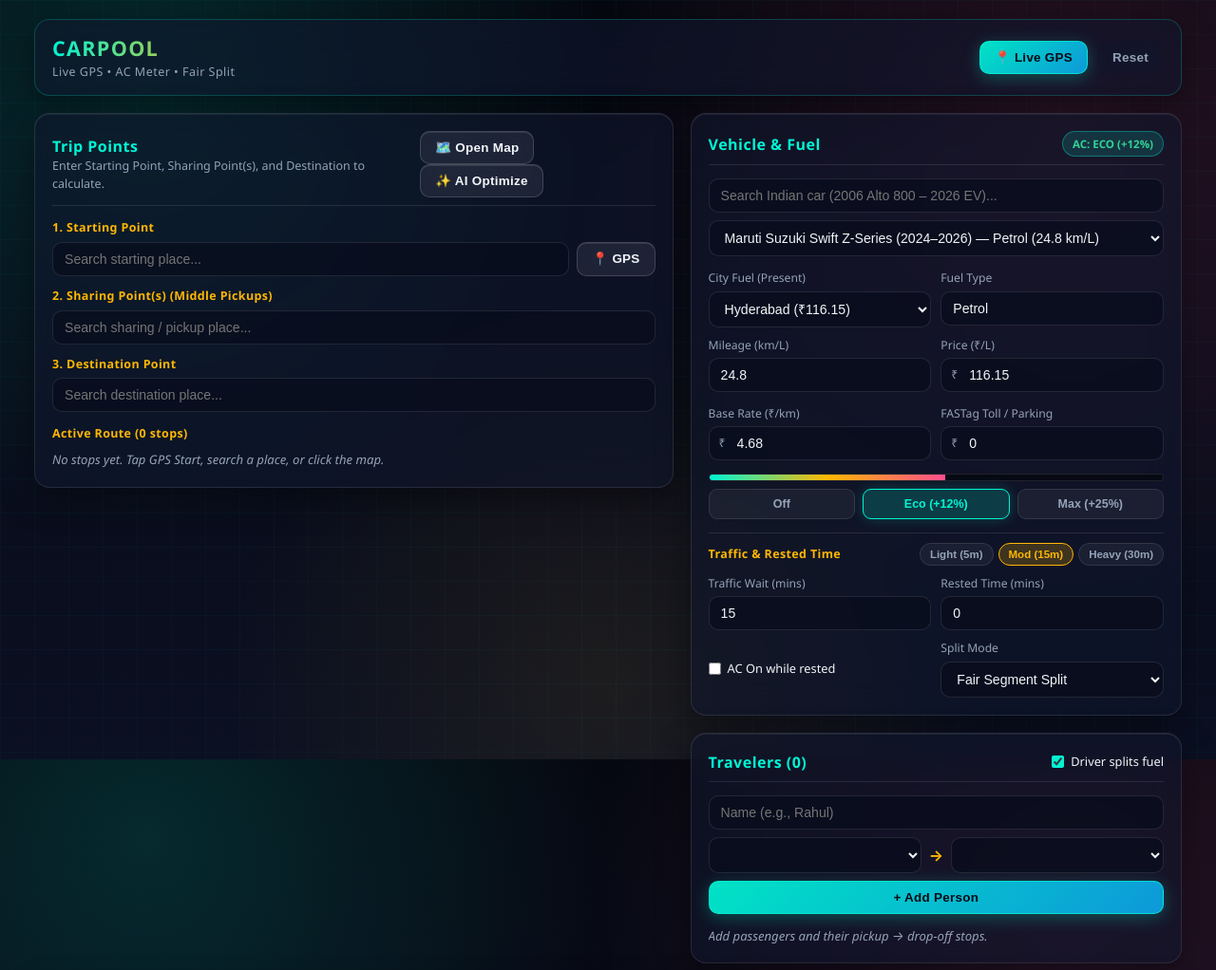
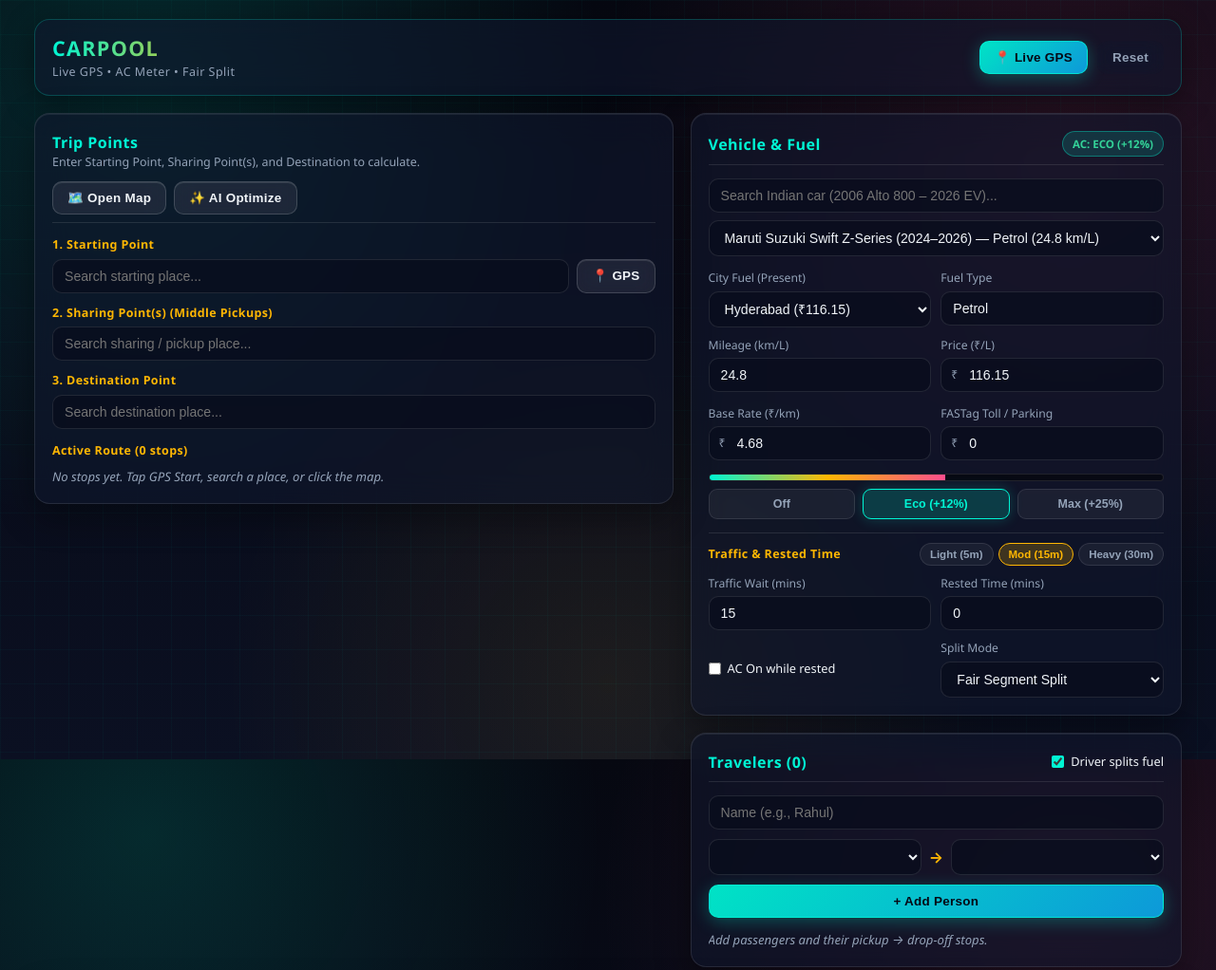
Before and after one commit to vangapandukundan/car-pooling-, a plain HTML site: page index.html in a window 1280 px wide. Shown: the top 1022 px of the page at 95% size. Drawn offline with nearby package versions, Linux system fonts and the light colour scheme.

Commit message:
Fix button wrapping, flex spacing, and dropdown z-index

```diff
--- a/styles.css
+++ b/styles.css
@@ -108,9 +108,22 @@ body::before {
   display: flex;
   justify-content: space-between;
   align-items: center;
+  flex-wrap: wrap;
   gap: 10px;
   padding-bottom: 8px;
   border-bottom: 1px solid var(--border-soft);
+}
+
+.map-card {
+  position: relative;
+  z-index: 10;
+}
+
+.map-controls {
+  display: flex;
+  align-items: center;
+  flex-wrap: wrap;
+  gap: 8px;
 }
 
 .card-header h2 {
@@ -250,6 +263,7 @@ input:focus, select:focus {
   letter-spacing: 0.02em;
   cursor: pointer;
   white-space: nowrap;
+  flex-shrink: 0;
   backdrop-filter: blur(10px);
   transition: transform 0.15s ease, box-shadow 0.2s ease, border-color 0.2s ease;
 }
@@ -348,9 +362,10 @@ input:focus, select:focus {
 .toggle-check { display: flex; align-items: center; gap: 7px; font-size: 0.8rem; color: var(--text); cursor: pointer; }
 .toggle-check input { width: auto; accent-color: var(--cyan); }
 
-.rider-form { display: flex; flex-direction: column; gap: 8px; }
+.rider-form { display: flex; flex-direction: column; gap: 10px; }
 .rider-selects { display: flex; align-items: center; gap: 8px; }
-.arrow { color: var(--amber); font-weight: 700; }
+.rider-selects select { flex: 1; min-width: 0; }
+.arrow { color: var(--amber); font-weight: 700; flex-shrink: 0; }
 
 .rider-list { list-style: none; display: flex; flex-direction: column; gap: 7px; max-height: 170px; overflow-y: auto; }
 .rider-item {
```
